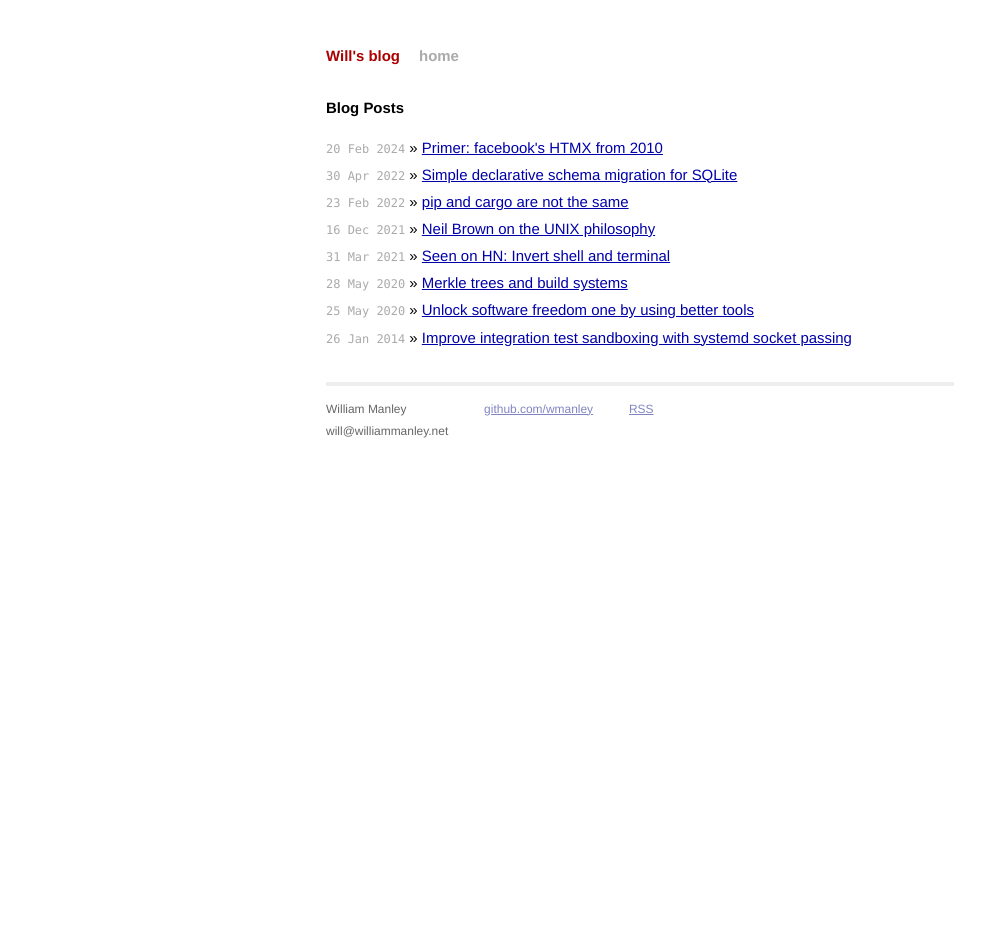
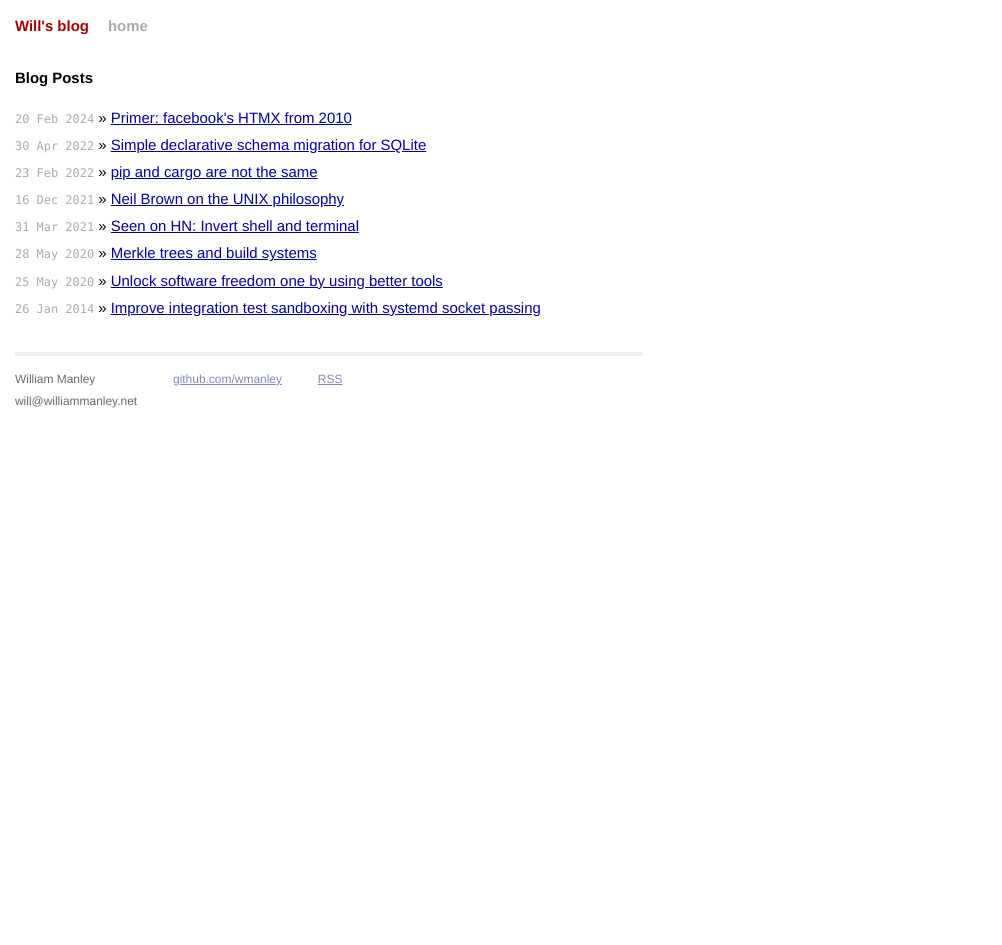
Before and after one commit to wmanley/wmanley.github.io, a Jekyll site: the page built from index.html, in a window 1280 px wide. Shown: the whole page, without its empty margins (0-1002 px from the left). Built offline with Jekyll 4.4.1, drawn with Linux system fonts in a browser that asks for light colours; after the commit the page ends 900 px from its top, so only the background shows below that.

Commit message:
Better CSS
Padding for mobile, content can shrink.

```diff
--- a/_posts/2024-02-20-primer-facebooks-htmx-from-2010.markdown
+++ b/_posts/2024-02-20-primer-facebooks-htmx-from-2010.markdown
@@ -7,7 +7,7 @@ categories:
 
 I recently discovered this 2010 JSConf presentation via [HTMX] discord:
 
-<iframe width="628" height="353" src="https://www.youtube-nocookie.com/embed/wHlyLEPtL9o?si=TCFtMn55aK0vtAlH" title="YouTube video player" frameborder="0" allow="accelerometer; autoplay; clipboard-write; encrypted-media; gyroscope; picture-in-picture; web-share" allowfullscreen></iframe>
+<iframe style="width: 100%; aspect-ratio: 16 / 9" src="https://www.youtube-nocookie.com/embed/wHlyLEPtL9o?si=TCFtMn55aK0vtAlH" title="YouTube video player" frameborder="0" allow="accelerometer; autoplay; clipboard-write; encrypted-media; gyroscope; picture-in-picture; web-share" allowfullscreen></iframe>
 
 # Summary
 
--- a/css/main.css
+++ b/css/main.css
@@ -58,8 +58,8 @@ a:visited { color: #a0a; }
 .site {
   font-size: 115%;
   text-align: justify;
-  width: 42em;
-  margin: 3em auto 2em;
+  max-width: 42em;
+  padding: 1em;
   line-height: 1.5em;
 }
 
```
